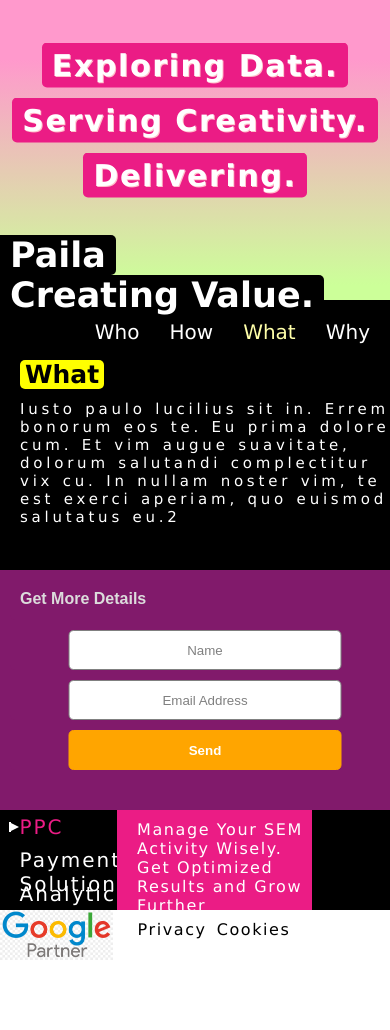
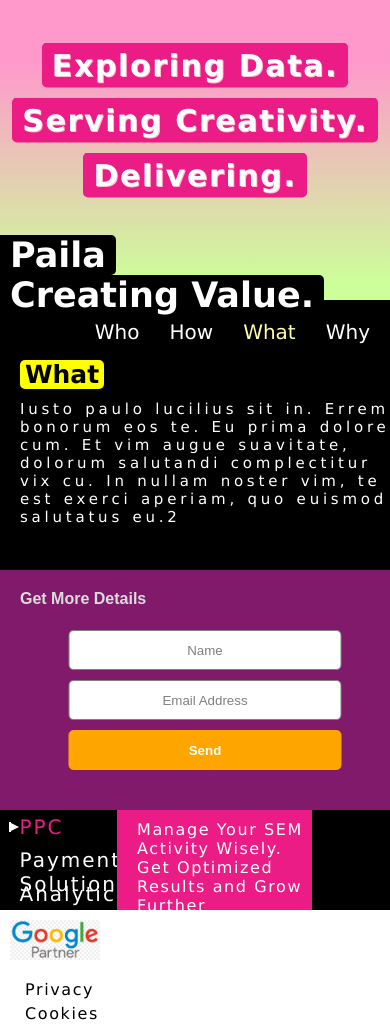
Before and after one commit to HogwartsMonkey/paila, a React app: page / in a window 390 px wide. Before the commit the page ends 960 px from the top, so only its background shows below. Built offline with nearby package versions, Linux system fonts and the light colour scheme.

Commit message:
changes to mobile footer

```diff
--- a/src/pages/style.scss
+++ b/src/pages/style.scss
@@ -754,6 +754,38 @@ html{
 
     }
 
+    .footer-bar{
+        height:120px;
+        background: white;
+
+
+            .img-container{
+                padding:10px;
+                display:block;
+                float:none;
+                height:50%;
+
+            }
+
+            .col-3-5{
+                width:60%;
+
+                ul{
+                    list-style:none;
+                    letter-spacing: 0.1em;
+                    font-family: Verdana, sans-serif;
+                    padding:10px 0 0 25px;
+
+                    li{
+                        display:block;
+                        padding-right:10px;
+                        padding-bottom:5px;
+                        cursor: pointer;
+                    }
+                }
+            }
+    }
+
 }
 
 @media only screen and (max-width:320px){
```
Also changed, not shown: src/pages/privacy.html (added, +11 -0 lines).
